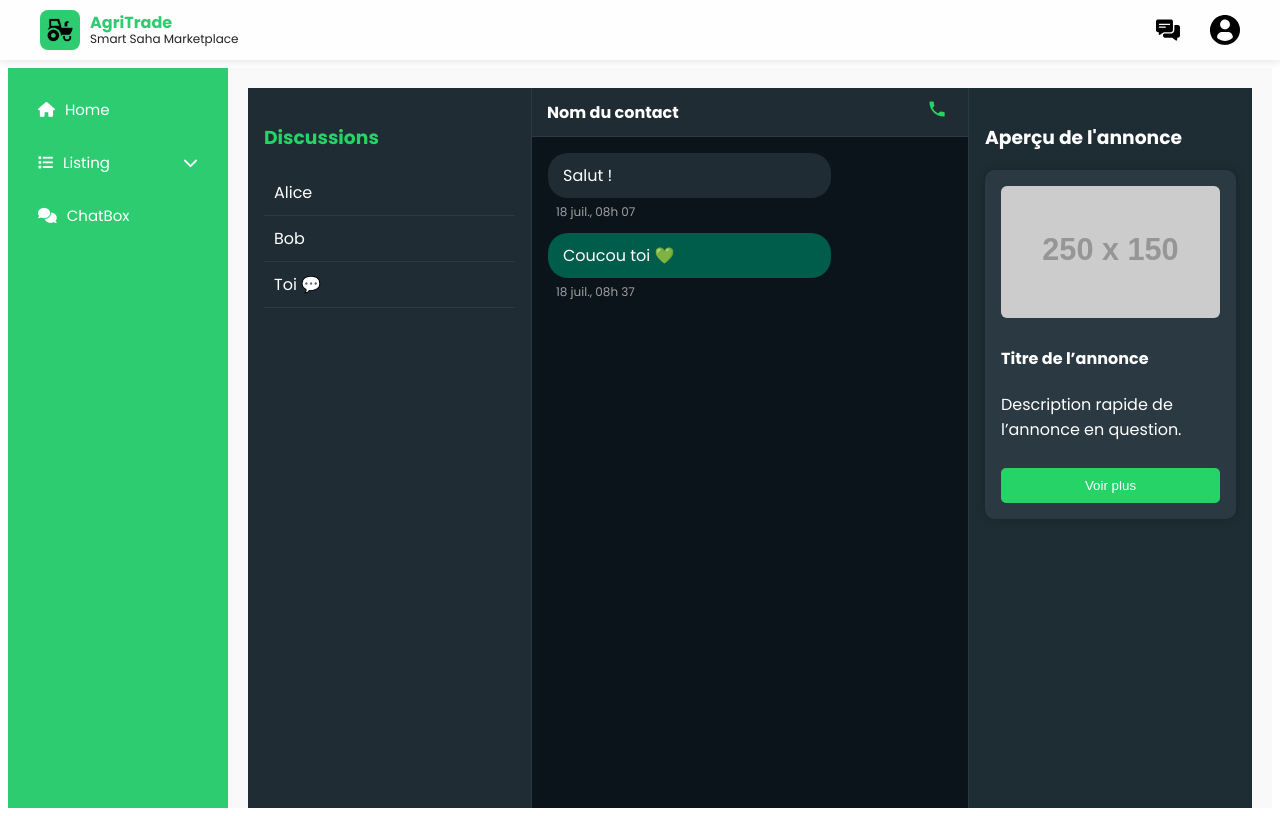
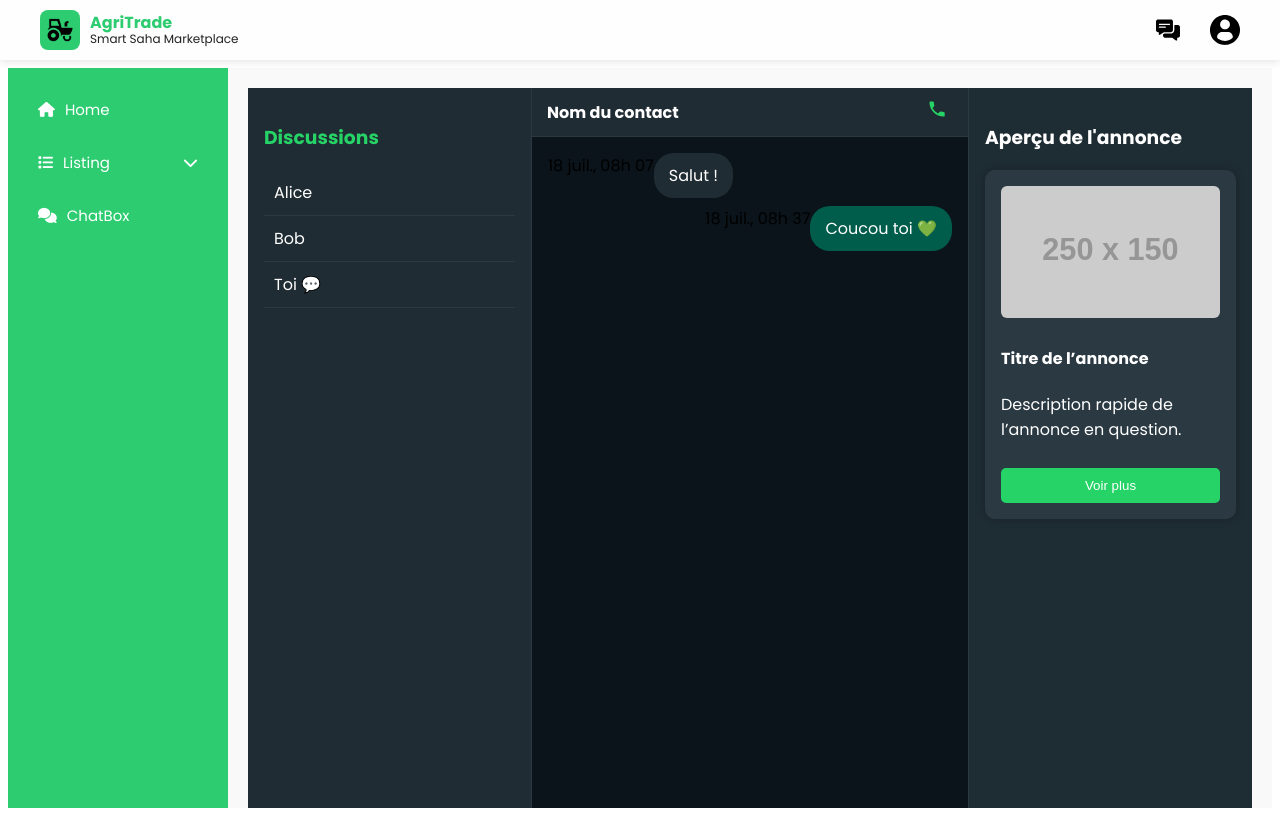
Before and after one commit to Ivontsoa-Gracia/marketplace-frontend, a Vue app: page /profil/enchere/chat in a window 1280 px wide. Built offline with nearby package versions, Linux system fonts and the light colour scheme.

Commit message:
Update MessageBubble.vue

```diff
--- a/src/components/organics/marketplace/enchere/MessageBubble.vue
+++ b/src/components/organics/marketplace/enchere/MessageBubble.vue
@@ -1,9 +1,10 @@
 <template>
     <div :class="['message-container', sent ? 'sent' : 'received']">
+    <div class="timestamp">{{ formatTime(time) }}</div>
+
       <div class="bubble">
         {{ message }}
       </div>
-      <div class="timestamp">{{ formatTime(time) }}</div>
     </div>
   </template>
 
@@ -28,35 +29,32 @@
   <style scoped>
   .message-container {
     display: flex;
-    flex-direction: column;
-    margin-bottom: 12px;
-    max-width: 70%;
+    margin-bottom: 8px;
   }
 
   .sent {
-    align-self: flex-end;
+    justify-content: flex-end;
   }
 
   .received {
-    align-self: flex-start;
+    justify-content: flex-start;
   }
 
   .bubble {
+    max-width: 60%;
     padding: 10px 15px;
     border-radius: 20px;
-    background-color: #005c4b;
+    word-break: break-word;
+    background-color: #005c4b; /* Sent */
     color: white;
-    word-break: break-word;
   }
 
   .received .bubble {
-    background-color: #202c33;
+    background-color: #202c33; /* Received */
   }
 
   .timestamp {
-    font-size: 0.75rem;
-    color: #a0a0a0;
-    margin-top: 5px;
-    padding: 0 8px;
+    text-align: center;
+    align-items: center;
   }
   </style>
```
